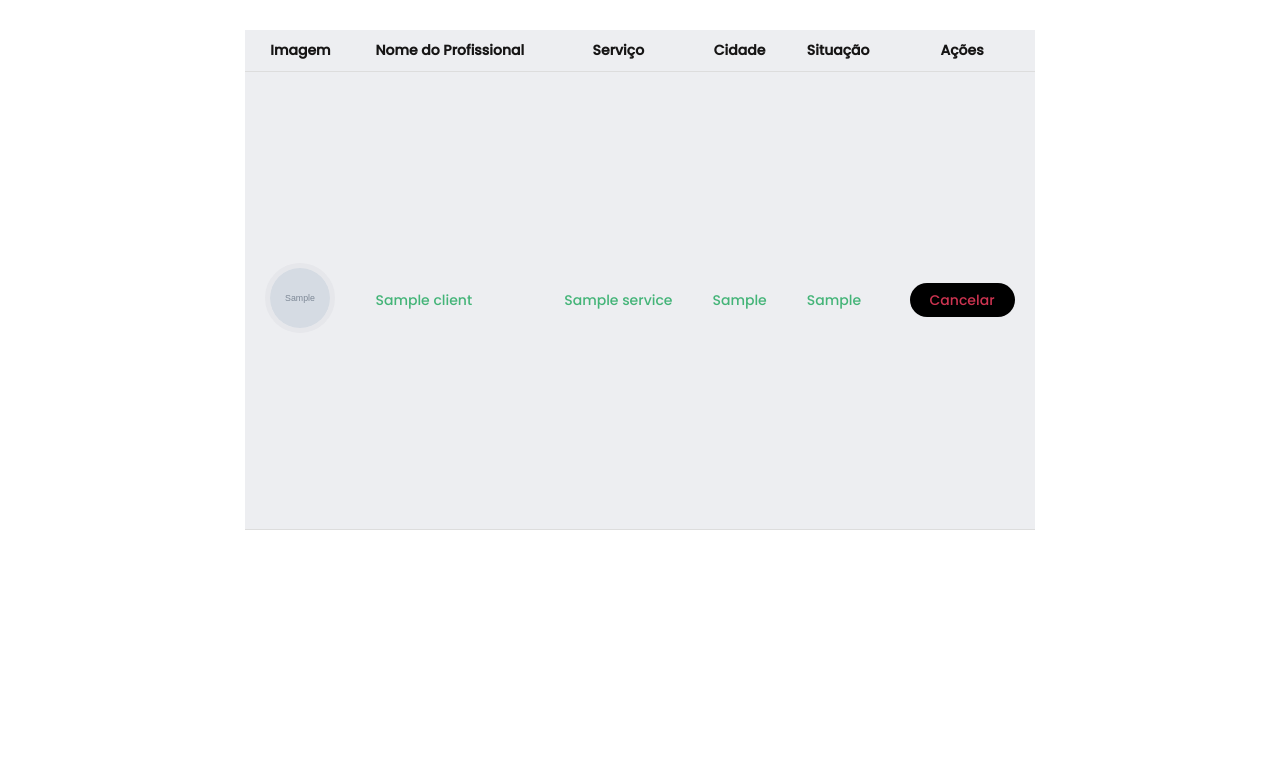
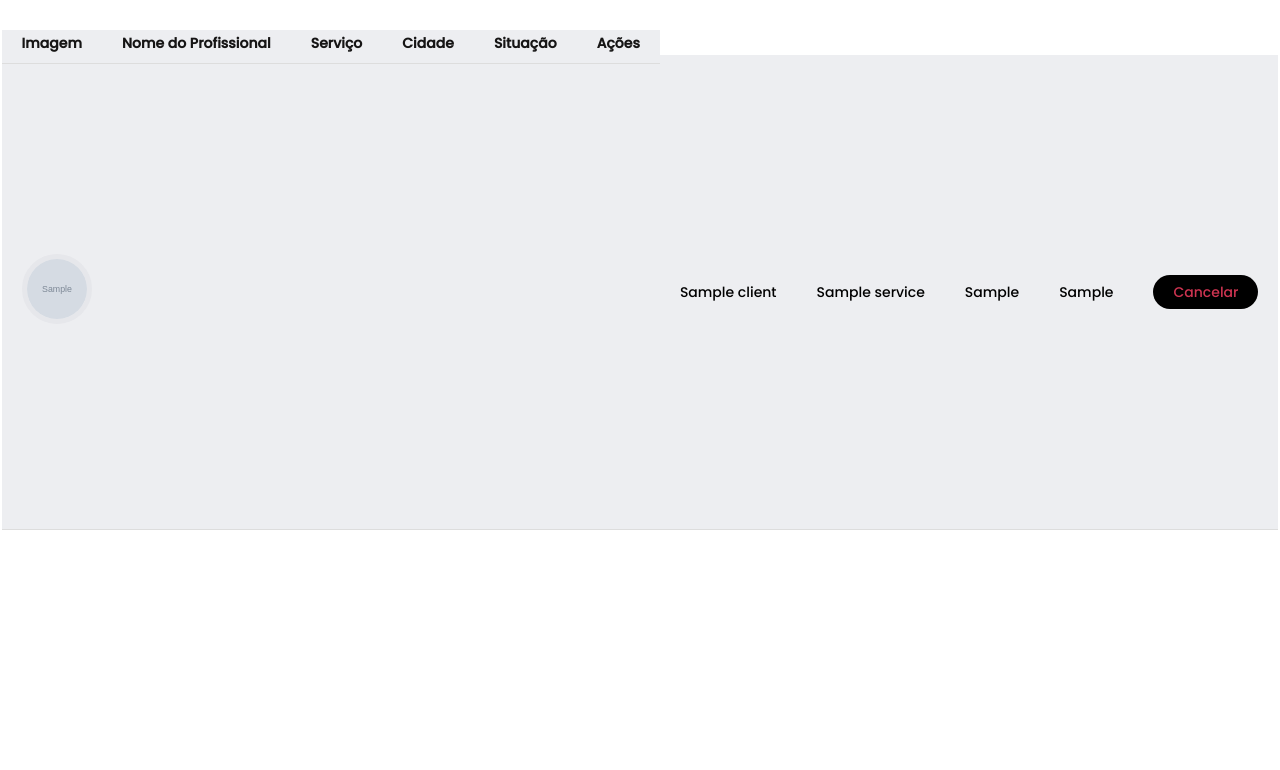
Before and after one commit to italo-carvavalho/Saves-App, a PHP site: page /client_schedule.php in a window 1280 px wide. Shown: the part 80-850 px from the top of the page. Run offline with PHP 8.4, Linux system fonts and the light colour scheme; the visitor is signed in with stand-in values (Sample User, id 1); tables that the repository leaves empty hold one stand-in row (values such as "Sample post"); grey boxes marked "Sample" are stand-in pictures; data that the repository does not hold is empty; some libraries are stand-ins or nearby versions.

Commit message:
ajuste no css e no aquivo referente ao client

```diff
--- a/css/styles.css
+++ b/css/styles.css
@@ -587,6 +587,9 @@ td img{
     overflow: auto;
     margin-top: 30px;
 }
+.header-fixed th{
+    display: initial;
+}
 
 .header-fixed thead th{
     color: rgb(22, 21, 21);
@@ -604,9 +607,9 @@ tr:nth-child(odd){
     background-color: #edeef1;
 }
 
-tr:hover td{
+/* tr:hover td{
     color: #44b478;
-}
+} */
 
 .header-fixed td a, input{
     border: none;
@@ -625,7 +628,7 @@ td a:hover, input:hover{
     border-bottom: 1px solid #dddddd;
     padding: 10px 20px;
     font-size: 14px;
-    color: #44b478;
+    /* color: #44b478; */
 }
 
 ::-webkit-scrollbar{
--- a/schedule.php
+++ b/schedule.php
@@ -28,6 +28,7 @@ $services = $stmt->fetchAll(PDO::FETCH_ASSOC);
                 <th>Serviço</th>
                 <th>Cidade</th>
                 <th>Agendar</th>
+
             </tr>
            <?php foreach($services as $service): ?>
 
@@ -42,7 +43,7 @@ $services = $stmt->fetchAll(PDO::FETCH_ASSOC);
                   <input type="hidden" name="situation" value="Pendente">
                   <input type="hidden" name="fk_id_profession" value="<?= $fk_id_profession ?>">
                   <input type="hidden" name="fk_id_services" value="<?= $service['id_services'] ?>">
-                <td><button type="submit">Agendar</button></td>
+                  <td><button type="submit">Agendar</button></td>
                 </form>
 
             </tr>
```
